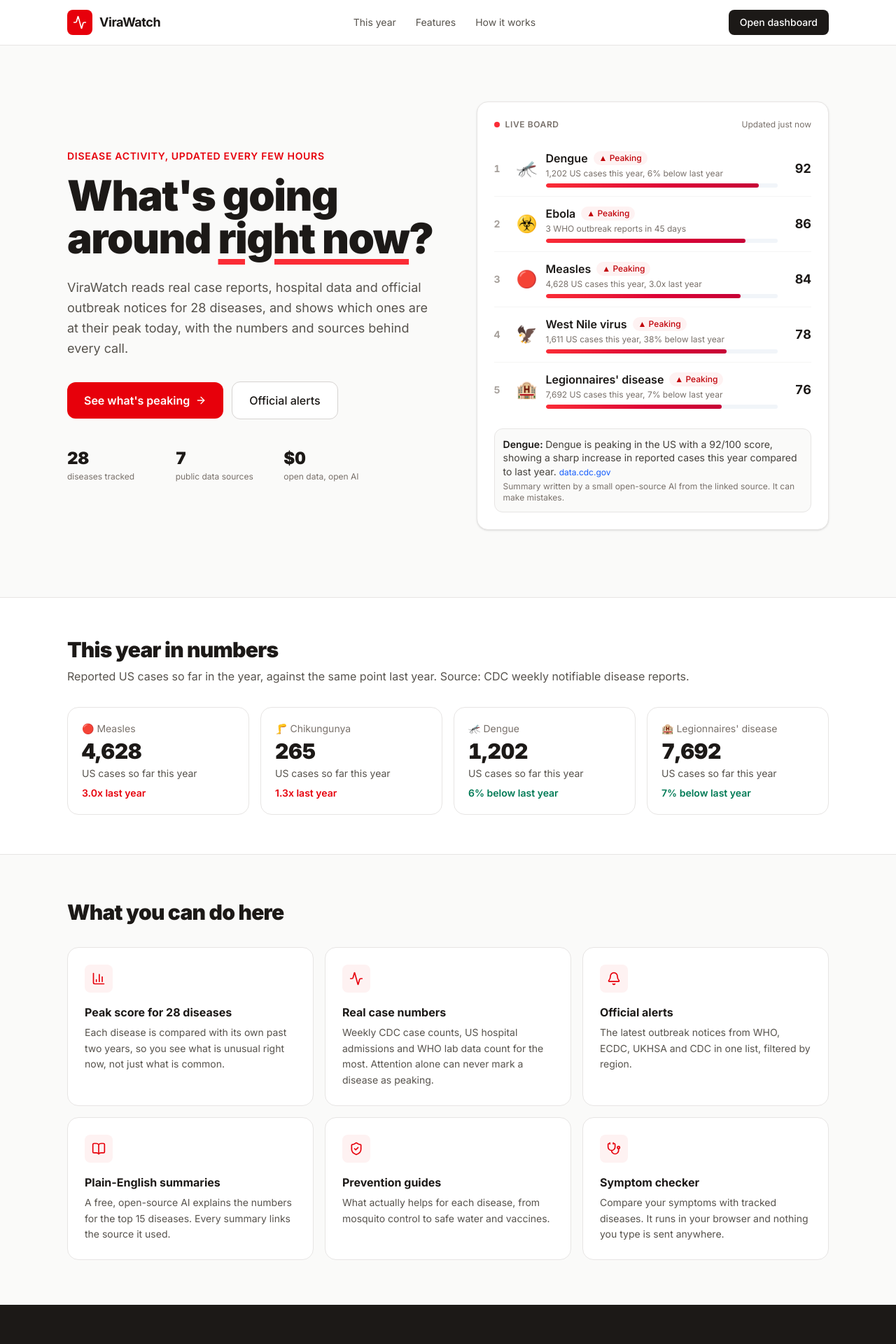
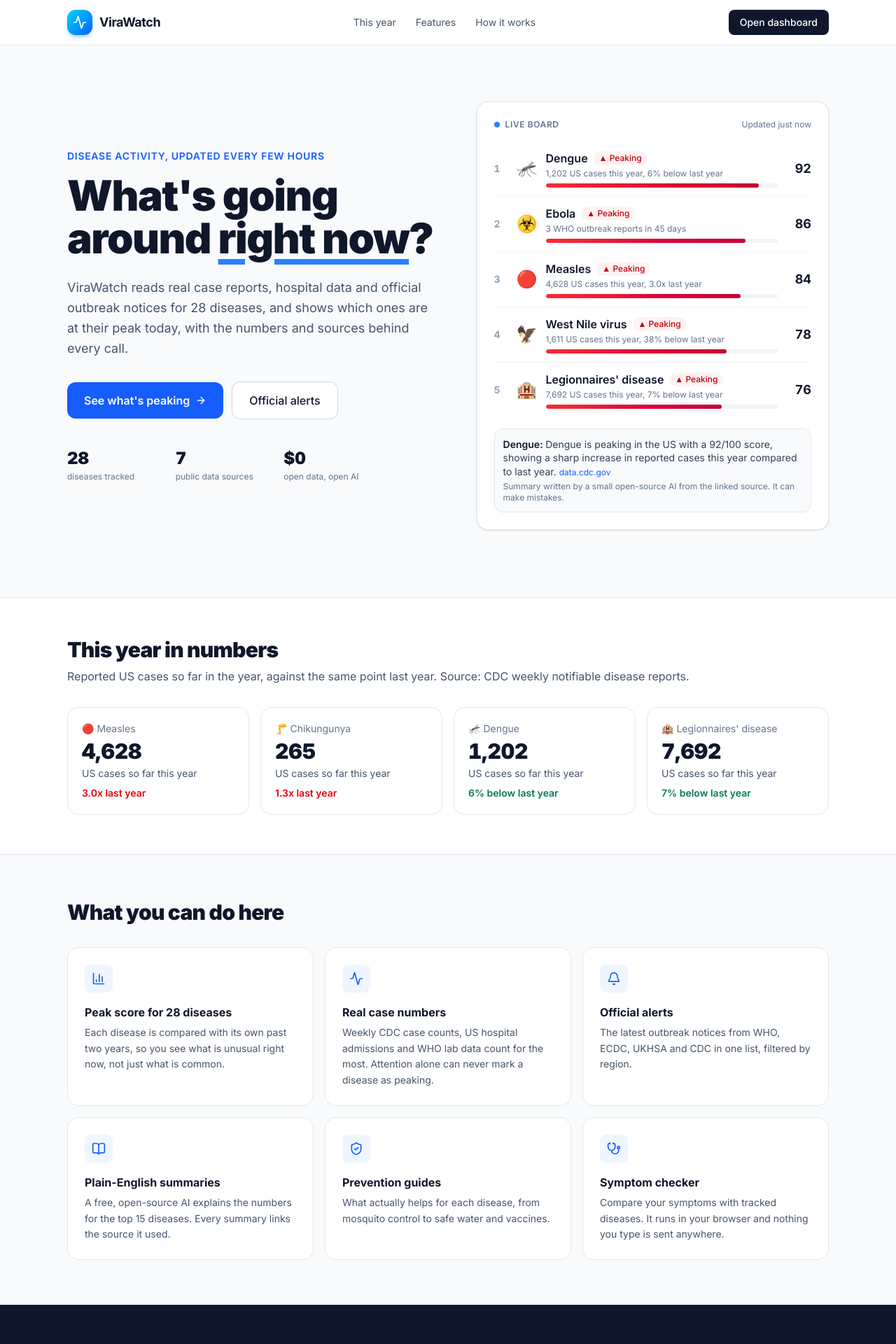
Before and after one commit to Aniruddh9140/peakdetect, a Next.js app: page / in a window 1280 px wide. Shown: the top 1920 px of the page at 70% size. Built offline with nearby package versions, Linux system fonts and the light colour scheme.

Commit message:
Blue theme and gradient pulse logo
Co-Authored-By: Claude Opus 5.5 <noreply@anthropic.com>

```diff
--- a/src/app/page.tsx
+++ b/src/app/page.tsx
@@ -20,21 +20,21 @@ const STEPS = [
 
 export default function LandingPage() {
   return (
-    <div className="min-h-screen bg-stone-50 text-stone-900">
-      <nav className="bg-white border-b border-stone-200">
+    <div className="min-h-screen bg-slate-50 text-slate-900">
+      <nav className="bg-white border-b border-slate-200">
         <div className="max-w-6xl mx-auto px-5 md:px-8 h-16 flex items-center justify-between">
           <div className="flex items-center gap-2.5">
-            <div className="w-9 h-9 rounded-lg bg-red-600 grid place-items-center">
+            <div className="w-9 h-9 rounded-xl bg-gradient-to-br from-cyan-400 to-blue-600 shadow-md shadow-blue-500/30 grid place-items-center">
               <Activity className="w-5 h-5 text-white" />
             </div>
             <span className="font-bold text-lg tracking-tight">ViraWatch</span>
           </div>
-          <div className="hidden md:flex items-center gap-7 text-sm text-stone-600">
-            <a href="#numbers" className="hover:text-stone-900">This year</a>
-            <a href="#features" className="hover:text-stone-900">Features</a>
-            <a href="#how" className="hover:text-stone-900">How it works</a>
+          <div className="hidden md:flex items-center gap-7 text-sm text-slate-600">
+            <a href="#numbers" className="hover:text-slate-900">This year</a>
+            <a href="#features" className="hover:text-slate-900">Features</a>
+            <a href="#how" className="hover:text-slate-900">How it works</a>
           </div>
-          <Link href="/dashboard/" className="text-sm px-4 py-2 rounded-lg bg-stone-900 text-white font-medium hover:bg-stone-800">
+          <Link href="/dashboard/" className="text-sm px-4 py-2 rounded-lg bg-slate-900 text-white font-medium hover:bg-slate-800">
             Open dashboard
           </Link>
         </div>
@@ -43,18 +43,18 @@ export default function LandingPage() {
       <section className="max-w-6xl mx-auto px-5 md:px-8 pt-12 pb-16 md:pt-20 md:pb-24">
         <div className="grid lg:grid-cols-[1.05fr_1fr] gap-10 lg:gap-14 items-center">
           <div>
-            <p className="text-sm font-semibold text-red-600 uppercase tracking-wider mb-4">Disease activity, updated every few hours</p>
+            <p className="text-sm font-semibold text-blue-600 uppercase tracking-wider mb-4">Disease activity, updated every few hours</p>
             <h1 className="text-5xl md:text-6xl font-black tracking-tight leading-[1.02] mb-6">
-              What&apos;s going around <span className="underline decoration-red-500 decoration-8 underline-offset-8">right now</span>?
+              What&apos;s going around <span className="underline decoration-blue-500 decoration-8 underline-offset-8">right now</span>?
             </h1>
-            <p className="text-lg text-stone-600 max-w-xl mb-8 leading-relaxed">
+            <p className="text-lg text-slate-600 max-w-xl mb-8 leading-relaxed">
               ViraWatch reads real case reports, hospital data and official outbreak notices for 28 diseases, and shows which ones are at their peak today, with the numbers and sources behind every call.
             </p>
             <div className="flex flex-wrap items-center gap-3">
-              <Link href="/dashboard/" className="group inline-flex items-center gap-2 px-6 py-3.5 rounded-xl bg-red-600 text-white font-semibold hover:bg-red-700 transition">
+              <Link href="/dashboard/" className="group inline-flex items-center gap-2 px-6 py-3.5 rounded-xl bg-blue-600 text-white font-semibold hover:bg-blue-700 transition">
                 See what&apos;s peaking <ArrowRight className="w-4 h-4 group-hover:translate-x-0.5 transition" />
               </Link>
-              <Link href="/dashboard/alerts/" className="inline-flex items-center gap-2 px-6 py-3.5 rounded-xl bg-white border border-stone-300 font-medium hover:bg-stone-100 transition">
+              <Link href="/dashboard/alerts/" className="inline-flex items-center gap-2 px-6 py-3.5 rounded-xl bg-white border border-slate-300 font-medium hover:bg-slate-100 transition">
                 Official alerts
               </Link>
             </div>
@@ -66,7 +66,7 @@ export default function LandingPage() {
               ].map(([n, label]) => (
                 <div key={label}>
                   <dt className="text-2xl font-black tabular-nums">{n}</dt>
-                  <dd className="text-xs text-stone-500 mt-0.5">{label}</dd>
+                  <dd className="text-xs text-slate-500 mt-0.5">{label}</dd>
                 </div>
               ))}
             </dl>
@@ -75,10 +75,10 @@ export default function LandingPage() {
         </div>
       </section>
 
-      <section id="numbers" className="bg-white border-y border-stone-200">
+      <section id="numbers" className="bg-white border-y border-slate-200">
         <div className="max-w-6xl mx-auto px-5 md:px-8 py-14">
           <h2 className="text-3xl font-black tracking-tight mb-2">This year in numbers</h2>
-          <p className="text-stone-600 mb-8">Reported US cases so far in the year, against the same point last year. Source: CDC weekly notifiable disease reports.</p>
+          <p className="text-slate-600 mb-8">Reported US cases so far in the year, against the same point last year. Source: CDC weekly notifiable disease reports.</p>
           <YearInNumbers />
         </div>
       </section>
@@ -87,26 +87,26 @@ export default function LandingPage() {
         <h2 className="text-3xl font-black tracking-tight mb-8">What you can do here</h2>
         <div className="grid md:grid-cols-2 lg:grid-cols-3 gap-4">
           {FEATURES.map((f) => (
-            <div key={f.title} className="rounded-2xl bg-white border border-stone-200 p-6">
-              <div className="w-10 h-10 rounded-lg bg-red-50 text-red-600 grid place-items-center mb-4">
+            <div key={f.title} className="rounded-2xl bg-white border border-slate-200 p-6">
+              <div className="w-10 h-10 rounded-lg bg-blue-50 text-blue-600 grid place-items-center mb-4">
                 <f.icon className="w-5 h-5" />
               </div>
               <h3 className="font-bold mb-1.5">{f.title}</h3>
-              <p className="text-sm text-stone-600 leading-relaxed">{f.desc}</p>
+              <p className="text-sm text-slate-600 leading-relaxed">{f.desc}</p>
             </div>
           ))}
         </div>
       </section>
 
-      <section id="how" className="bg-stone-900 text-stone-100">
+      <section id="how" className="bg-slate-900 text-slate-100">
         <div className="max-w-6xl mx-auto px-5 md:px-8 py-16">
           <h2 className="text-3xl font-black tracking-tight mb-10">How it works</h2>
           <ol className="grid md:grid-cols-4 gap-8">
             {STEPS.map((s, i) => (
               <li key={s.title}>
-                <div className="text-sm font-bold text-red-400 mb-2">Step {i + 1}</div>
+                <div className="text-sm font-bold text-blue-400 mb-2">Step {i + 1}</div>
                 <h3 className="text-xl font-bold mb-2">{s.title}</h3>
-                <p className="text-sm text-stone-400 leading-relaxed">{s.desc}</p>
+                <p className="text-sm text-slate-400 leading-relaxed">{s.desc}</p>
               </li>
             ))}
           </ol>
@@ -122,8 +122,8 @@ export default function LandingPage() {
         </div>
       </section>
 
-      <footer className="border-t border-stone-200 py-8 text-center text-sm text-stone-500">
-        <div className="flex items-center justify-center gap-2 mb-2 text-stone-700">
+      <footer className="border-t border-slate-200 py-8 text-center text-sm text-slate-500">
+        <div className="flex items-center justify-center gap-2 mb-2 text-slate-700">
           <Globe2 className="w-4 h-4" /> ViraWatch
         </div>
         Built on public data from CDC, WHO, ECDC, UKHSA, GDELT and Wikipedia. Updated automatically on GitHub.
--- a/src/components/dashboard-sidebar.tsx
+++ b/src/components/dashboard-sidebar.tsx
@@ -69,7 +69,7 @@ export function DashboardSidebar() {
       {/* Mobile top bar */}
       <div className="lg:hidden sticky top-0 z-40 flex items-center justify-between h-14 px-4 bg-white border-b border-slate-200">
         <div className="flex items-center gap-2">
-          <div className="w-8 h-8 rounded-lg bg-gradient-to-br from-blue-500 to-cyan-400 grid place-items-center">
+          <div className="w-8 h-8 rounded-xl bg-gradient-to-br from-cyan-400 to-blue-600 shadow-md shadow-blue-500/30 grid place-items-center">
             <Activity className="w-4 h-4 text-white" />
           </div>
           <span className="font-bold text-slate-900">
@@ -102,7 +102,7 @@ export function DashboardSidebar() {
       >
         <div className="h-14 flex items-center justify-between px-5 border-b border-slate-200">
           <Link href="/" className="flex items-center gap-2">
-            <div className="w-8 h-8 rounded-lg bg-gradient-to-br from-blue-500 to-cyan-400 grid place-items-center shadow-md">
+            <div className="w-8 h-8 rounded-xl bg-gradient-to-br from-cyan-400 to-blue-600 shadow-md shadow-blue-500/30 grid place-items-center shadow-md">
               <Activity className="w-4 h-4 text-white" />
             </div>
             <span className="font-bold text-slate-900 tracking-tight">
--- a/src/components/live-hero.tsx
+++ b/src/components/live-hero.tsx
@@ -11,31 +11,31 @@ export function LiveHero() {
   const lead = topAssessed(diseases);
 
   return (
-    <div className="rounded-2xl bg-white border border-stone-200 shadow-sm p-5 md:p-6">
+    <div className="rounded-2xl bg-white border border-slate-200 shadow-sm p-5 md:p-6">
       <div className="flex items-center justify-between mb-4">
-        <div className="flex items-center gap-2 text-xs font-semibold uppercase tracking-wider text-stone-500">
-          <span className="w-2 h-2 rounded-full bg-red-500 pulse-dot" />
+        <div className="flex items-center gap-2 text-xs font-semibold uppercase tracking-wider text-slate-500">
+          <span className="w-2 h-2 rounded-full bg-blue-500 pulse-dot" />
           Live board
         </div>
-        <span className="text-xs text-stone-500">{data ? `Updated ${relativeTime(data.generatedAt)}` : "Loading"}</span>
+        <span className="text-xs text-slate-500">{data ? `Updated ${relativeTime(data.generatedAt)}` : "Loading"}</span>
       </div>
 
-      {error && !data && <p className="text-sm text-stone-600">Live data is unavailable right now.</p>}
+      {error && !data && <p className="text-sm text-slate-600">Live data is unavailable right now.</p>}
 
-      <ol className="divide-y divide-stone-100">
+      <ol className="divide-y divide-slate-100">
         {diseases.slice(0, 5).map((d, i) => {
           const cases = caseCount(d);
           return (
             <li key={d.slug}>
               <Link href={`/dashboard/predictions/?disease=${d.slug}`} className="flex items-center gap-3 py-3 group">
-                <span className="w-5 text-sm font-bold text-stone-400 tabular-nums">{i + 1}</span>
+                <span className="w-5 text-sm font-bold text-slate-400 tabular-nums">{i + 1}</span>
                 <span className="text-2xl">{d.info.emoji}</span>
                 <div className="flex-1 min-w-0">
                   <div className="flex items-center gap-2 flex-wrap">
-                    <span className="font-semibold text-stone-900 group-hover:underline">{d.name}</span>
+                    <span className="font-semibold text-slate-900 group-hover:underline">{d.name}</span>
                     <PhaseBadge phase={d.displayPhase} />
                   </div>
-                  <p className="text-xs text-stone-500 mt-0.5 truncate">
+                  <p className="text-xs text-slate-500 mt-0.5 truncate">
                     {cases
                       ? `${cases.ytd?.toLocaleString("en-US")} US cases this year, ${versusLastYear(cases.ytd ?? 0, cases.ytdLastYear ?? 0)}`
                       : d.officialReports
@@ -46,7 +46,7 @@ export function LiveHero() {
                     <ScoreBar disease={d} />
                   </div>
                 </div>
-                <span className="text-lg font-bold text-stone-900 tabular-nums w-9 text-right">{d.score}</span>
+                <span className="text-lg font-bold text-slate-900 tabular-nums w-9 text-right">{d.score}</span>
               </Link>
             </li>
           );
@@ -54,10 +54,10 @@ export function LiveHero() {
       </ol>
 
       {lead?.ai && (
-        <div className="mt-4 rounded-xl bg-stone-50 border border-stone-200 p-3 text-sm text-stone-700 leading-snug">
-          <span className="font-semibold text-stone-900">{lead.name}: </span>
+        <div className="mt-4 rounded-xl bg-slate-50 border border-slate-200 p-3 text-sm text-slate-700 leading-snug">
+          <span className="font-semibold text-slate-900">{lead.name}: </span>
           {lead.ai.summary} <SourceLinks urls={lead.ai.sources} />
-          <span className="block text-xs text-stone-500 mt-1">Summary written by a small open-source AI from the linked source. It can make mistakes.</span>
+          <span className="block text-xs text-slate-500 mt-1">Summary written by a small open-source AI from the linked source. It can make mistakes.</span>
         </div>
       )}
     </div>
@@ -76,10 +76,10 @@ export function YearInNumbers() {
   return (
     <div className="grid grid-cols-2 lg:grid-cols-4 gap-4">
       {rows.map(({ d, c }) => (
-        <Link key={d.slug} href={`/dashboard/predictions/?disease=${d.slug}`} className="rounded-2xl bg-white border border-stone-200 p-5 hover:border-stone-300 transition">
-          <div className="text-sm text-stone-500">{d.info.emoji} {d.name}</div>
-          <div className="text-3xl font-black text-stone-900 mt-1 tabular-nums">{c!.ytd!.toLocaleString("en-US")}</div>
-          <div className="text-sm text-stone-600 mt-1">US cases so far this year</div>
+        <Link key={d.slug} href={`/dashboard/predictions/?disease=${d.slug}`} className="rounded-2xl bg-white border border-slate-200 p-5 hover:border-slate-300 transition">
+          <div className="text-sm text-slate-500">{d.info.emoji} {d.name}</div>
+          <div className="text-3xl font-black text-slate-900 mt-1 tabular-nums">{c!.ytd!.toLocaleString("en-US")}</div>
+          <div className="text-sm text-slate-600 mt-1">US cases so far this year</div>
           <div className={`text-sm font-semibold mt-2 ${c!.ytd! > (c!.ytdLastYear ?? 0) ? "text-red-600" : "text-emerald-700"}`}>
             {versusLastYear(c!.ytd!, c!.ytdLastYear ?? 0)}
           </div>
```
Also changed, not shown: src/app/dashboard/page.tsx (+27 -27 lines), src/app/dashboard/predictions/page.tsx (+8 -8 lines), src/app/icon.svg (added).
